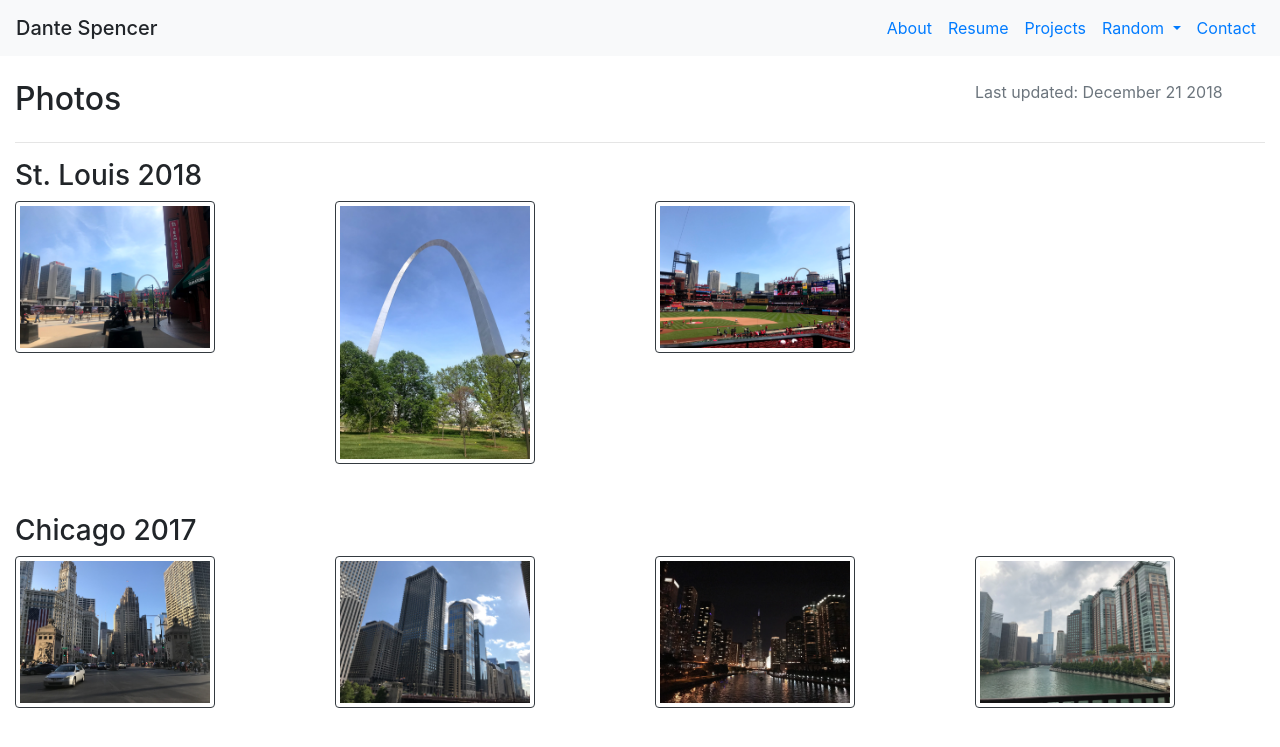
After one commit to dantespe/personal-site, a Flask app: page /photos in a window 1280 px wide. The commit adds this page. Shown: the top 747 px of the page. Run offline with Flask 2, Linux system fonts and the light colour scheme; parts of the project's set-up code (start-up, migrations or seed data) failed here and were passed over; some libraries are stand-ins or nearby versions.

Commit message:
Add photo functionality

```diff
--- a/app.py
+++ b/app.py
@@ -266,3 +266,22 @@
     })
 
     return render_template("contact.html", **context)
+
+
+@app.route('/photos')
+def photos():
+    context = {
+        'header': "Photos",
+        'collections': []
+    }
+
+    collection_names = ["St._Louis_2018", "Chicago_2017"]
+    for name in collection_names:
+        context['collections'].append({
+            'name': name.replace("_", " "),
+            'photos': []
+        })
+        files = os.listdir(os.path.join('static', 'photos', name))
+        context['collections'][-1]['photos'] = ["photos/%s/%s" % (name, filename,) for filename in files]
+    print(context)
+    return render_template("photos.html", **context)
--- a/templates/base.html
+++ b/templates/base.html
@@ -34,7 +34,7 @@
               </a>
               <div class="dropdown-menu" aria-labelledby="navbarDropdown">
                 <a class="dropdown-item" href="{{ url_for('music') }}">Music</a>
-                <a class="dropdown-item" href="#">Coming Soon: Blog!</a>
+                <a class="dropdown-item" href="{{ url_for('photos') }}">Photos</a>
               </div>
             </li>
             <li class="nav-item">
--- /dev/null
+++ b/templates/photos.html
@@ -0,0 +1,19 @@
+{% extends "base.html" %}
+
+{% block content %}
+{% for collection in collections %}
+<div class="row" {% if loop.index0 %}style="padding-top: 50px;"{% endif%}>
+  <div class="col">
+    <h3> {{ collection.name }} </h3>
+  </div>
+</div>
+<div class="row">
+  {% for i in collection.photos %}
+
+  <div class="col-sm-3">
+    <img class="img-fluid img-thumbnail border-dark" src="{{ url_for('static', filename=i)}}" width=200 height=200>
+  </div>
+  {% endfor %}
+</div>
+{% endfor %}
+{% endblock %}
```
Also changed, not shown: static/photos/Chicago_2017/chi_downtown_night.JPG (added), static/photos/Chicago_2017/chi_skyline_1.JPG (added), static/photos/Chicago_2017/chi_skyline_2.JPG (added), static/photos/Chicago_2017/chi_skyline_3.JPG (added), static/photos/St._Louis_2018/stl_arch.jpg (added), static/photos/St._Louis_2018/stl_ballpark_inside.jpg (added), static/photos/St._Louis_2018/stl_ballpark_outside.jpg (added).
